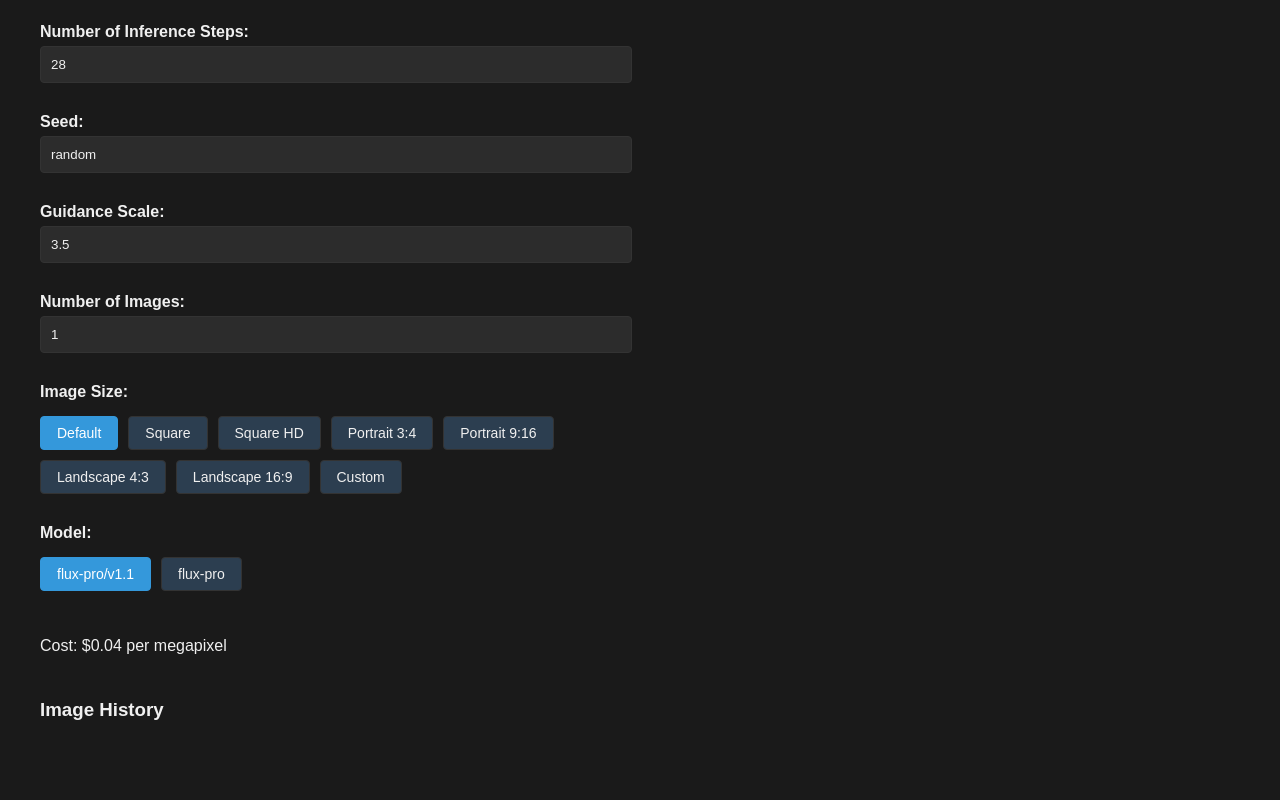
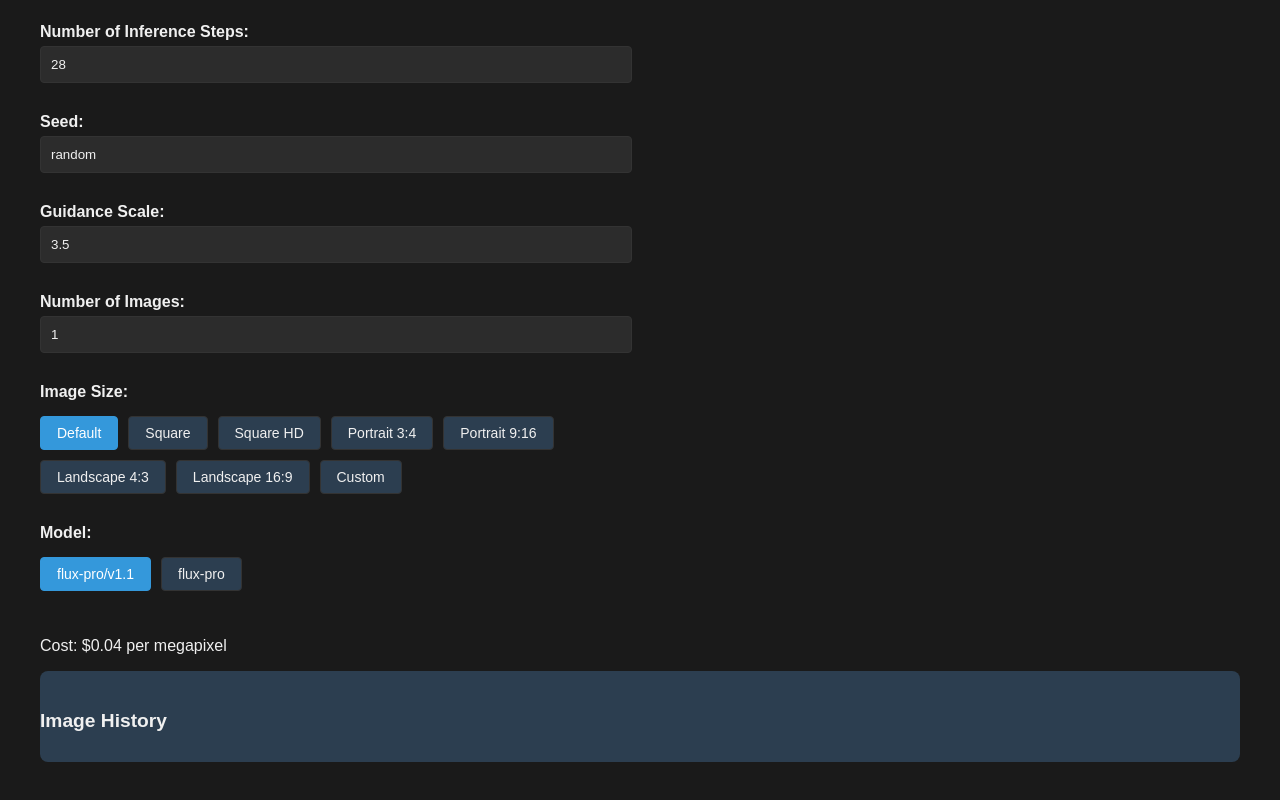
Before and after one commit to BojanFaletic/flux-image-generator, a React app: page / in a window 1280 px wide. Shown: the part 490-1290 px from the top of the page. Built offline with nearby package versions, Linux system fonts and the light colour scheme.

Commit message:
feat: Enhance ImageHistory styles

```diff
--- a/src/App.css
+++ b/src/App.css
@@ -346,23 +346,42 @@ body {
 .image-history {
   display: flex;
   overflow-x: auto;
-  gap: 10px;
-  padding: 10px 0;
-  margin-bottom: 20px;
+  gap: 15px;
+  padding: 20px 0;
+  margin-bottom: 30px;
+  background-color: var(--secondary-color);
+  border-radius: 8px;
+  scrollbar-width: thin;
+  scrollbar-color: var(--primary-color) var(--secondary-color);
+}
+
+.image-history::-webkit-scrollbar {
+  height: 8px;
+}
+
+.image-history::-webkit-scrollbar-track {
+  background: var(--secondary-color);
+}
+
+.image-history::-webkit-scrollbar-thumb {
+  background-color: var(--primary-color);
+  border-radius: 4px;
 }
 
 .image-history-item {
   flex: 0 0 auto;
-  width: 100px;
-  height: 100px;
+  width: 120px;
+  height: 120px;
   border-radius: 8px;
   overflow: hidden;
   cursor: pointer;
-  transition: transform 0.2s ease;
+  transition: all 0.3s ease;
+  box-shadow: 0 2px 4px rgba(0, 0, 0, 0.2);
 }
 
 .image-history-item:hover {
   transform: scale(1.05);
+  box-shadow: 0 4px 8px rgba(0, 0, 0, 0.3);
 }
 
 .image-history-item img {
@@ -372,5 +391,12 @@ body {
 }
 
 .image-history-item.selected {
-  border: 2px solid var(--primary-color);
+  border: 3px solid var(--primary-color);
+  transform: scale(1.05);
 }
+
+.image-history h3 {
+  margin-bottom: 10px;
+  color: var(--text-color);
+  font-size: 1.2em;
+}
```
